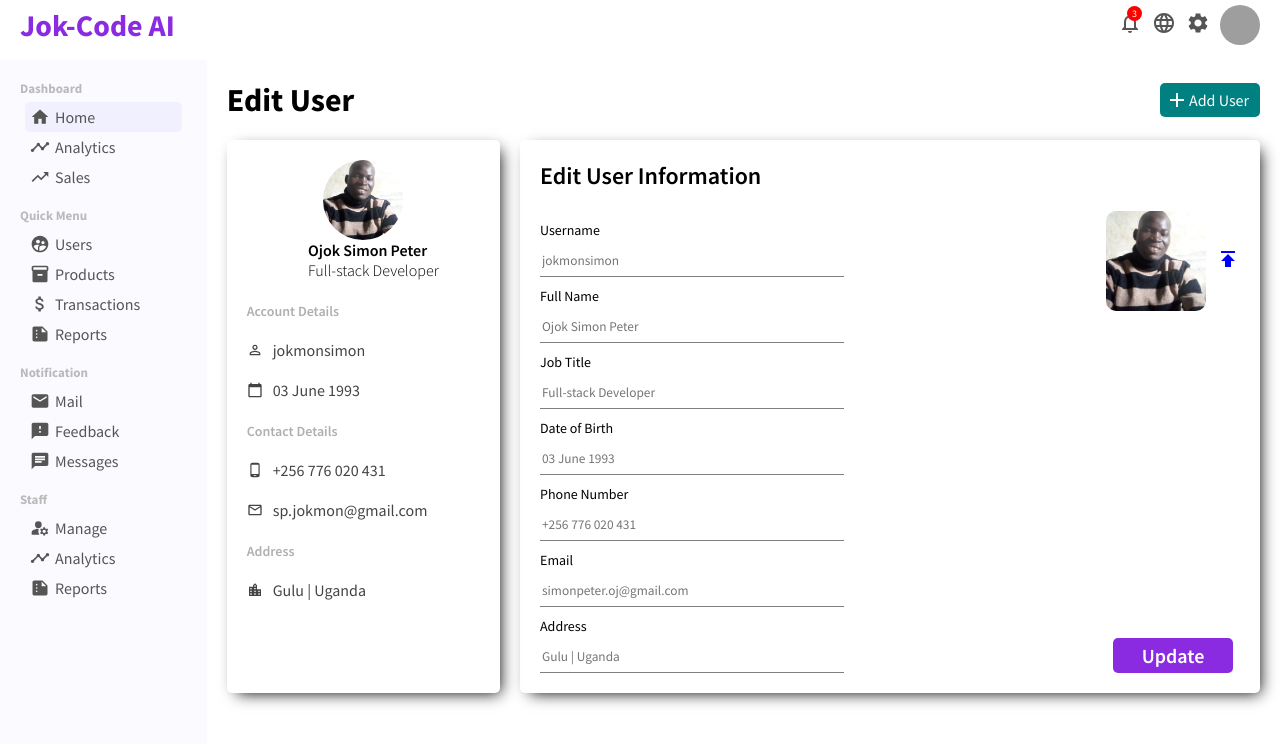
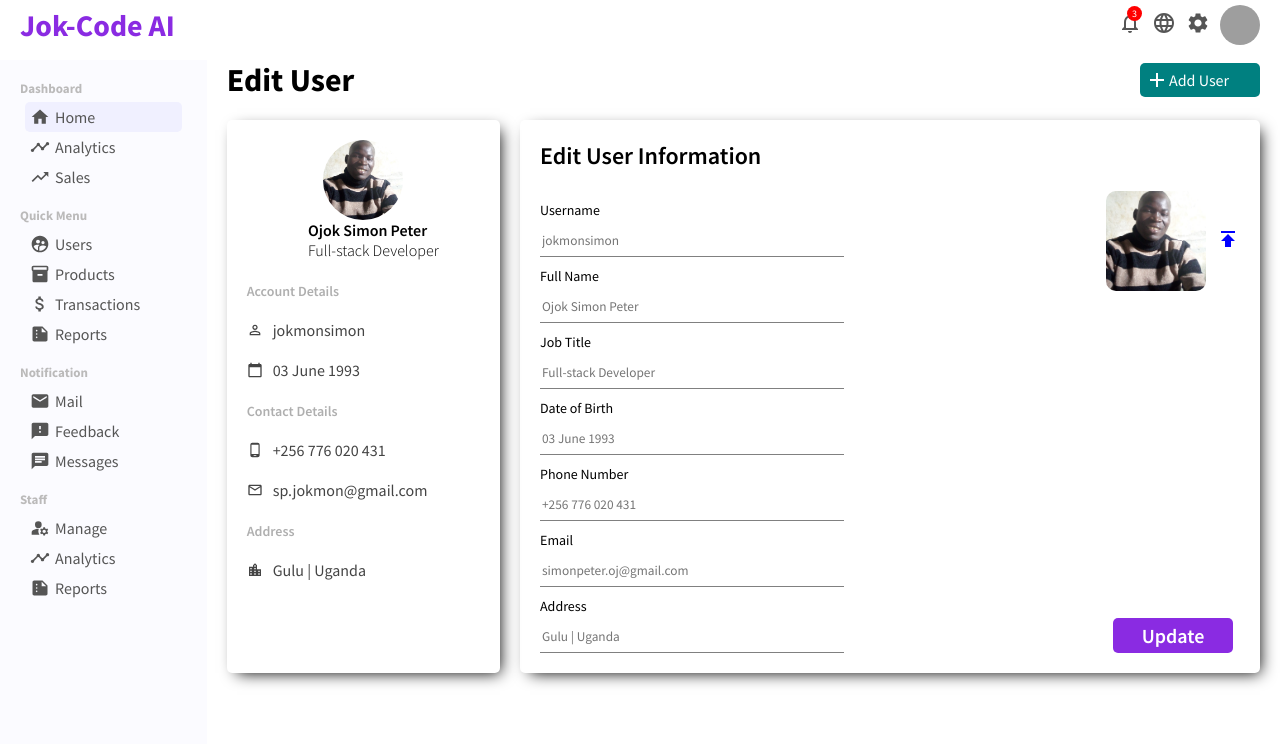
Before and after one commit to Jokmonsimon/react-admin-dashboard, a React (Create React App) app: page /user/1 in a window 1280 px wide. Shown: the top 744 px of the page. Built offline with nearby package versions, Linux system fonts and the light colour scheme; grey boxes are pictures that could not be loaded.

Commit message:
New Update

```diff
--- a/src/pages/user/User.css
+++ b/src/pages/user/User.css
@@ -1,6 +1,6 @@
 .user {
   flex: 5;
-  margin: 20px;
+  margin: 0px 20px;
 }
 
 .user-title-container {
@@ -12,7 +12,7 @@
 .add-user-button {
   display: flex;
   align-items: center;
-  width: 100px;
+  width: 120px;
   border: none;
   padding: 5px;
   background-color: teal;
```
